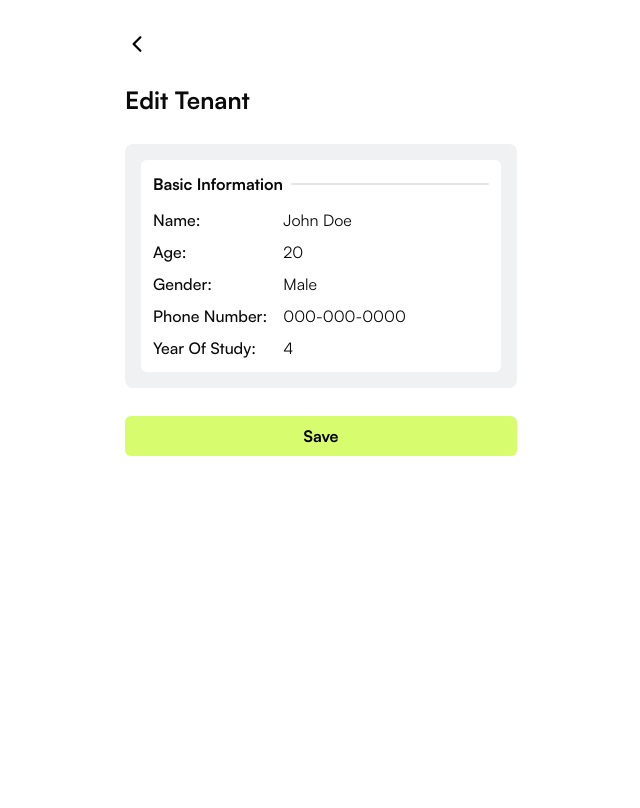
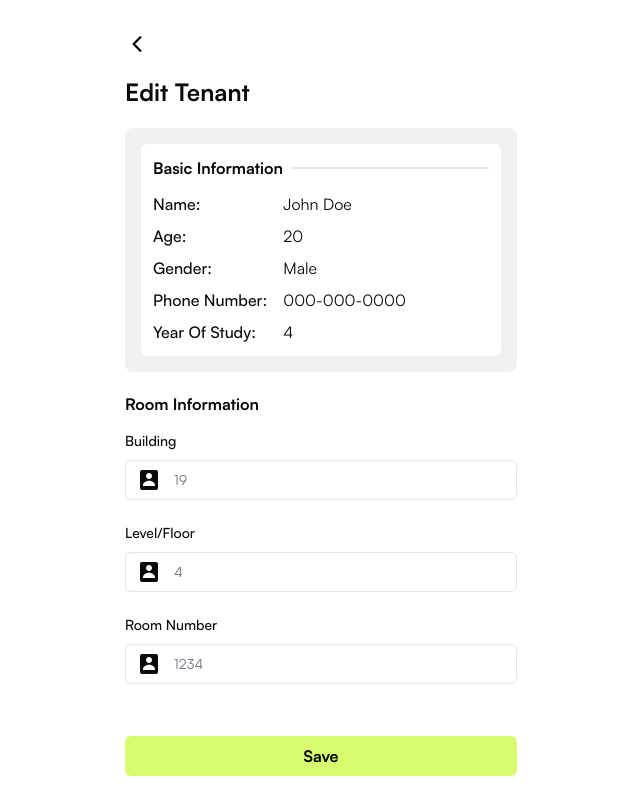
Before and after one commit to NattawatC/streamflow, a Next.js app: page /editTenantInfo in a window 1280 px wide. Shown: the whole page, without its empty margins (319-959 px from the left). Built offline with nearby package versions, Linux system fonts and the light colour scheme.

Commit message:
finished editTenantInfo
need to discuss about bug in owner form

```diff
--- /dev/null
+++ b/src/components/editTenantForm.tsx
@@ -0,0 +1,120 @@
+"use client"
+
+import { BiSolidUserRectangle } from "react-icons/bi"
+import { z } from "zod"
+import { useForm } from "react-hook-form"
+import { zodResolver } from "@hookform/resolvers/zod"
+import { useRouter } from "next/router"
+import { Button } from "@/components/ui/button"
+import {
+  Form,
+  FormControl,
+  FormDescription,
+  FormField,
+  FormItem,
+  FormLabel,
+  FormMessage,
+} from "@/components/ui/form"
+import { Input } from "@/components/ui/input"
+
+// needed to use, creaate new component "form" for new page
+const formSchema = z.object({
+  building: z.string().nonempty("Building is required"),
+  level: z.string().nonempty("Level is required"),
+  roomnumber: z.string().nonempty("Room Number is required"),
+})
+
+export function EditTenantForm() {
+  const router = useRouter();
+  // 1. Define your form.
+  const form = useForm<z.infer<typeof formSchema>>({
+    resolver: zodResolver(formSchema),
+    defaultValues: {
+      building: "",
+      level: "",
+      roomnumber: "",
+    },
+  })
+
+  // 2. Define a submit handler.
+  function onSubmit(values: z.infer<typeof formSchema>) {
+    // Do something with the form values.
+    console.log(values)
+    router.push("/tenantInfo")
+  }
+
+  return (
+    <Form {...form}>
+      <form onSubmit={form.handleSubmit(onSubmit)} className="flex flex-col gap-5">
+        <FormField
+          control={form.control}
+          name="building"
+          render={({ field }) => (
+            <FormItem>
+              <FormLabel htmlFor="building" className="text-sm">Building</FormLabel>
+              <FormControl>
+                <>
+                  <Input
+                    id="building"
+                    type="text"
+                    className="text-sm"
+                    placeholder="19"
+                    {...field}
+                    icon={<BiSolidUserRectangle size={24} />}
+                  />
+                </>
+              </FormControl>
+              <FormMessage />
+            </FormItem>
+          )}
+        />
+        <FormField
+          control={form.control}
+          name="level"
+          render={({ field }) => (
+            <FormItem>
+              <FormLabel htmlFor="level" className="text-sm">Level/Floor</FormLabel>
+              <FormControl>
+                <Input
+                    id="level"
+                  type="text"
+                  className="text-sm"
+                  icon={<BiSolidUserRectangle size={24} />}
+                  placeholder="4"
+                  {...field}
+                  />
+              </FormControl>
+              <FormMessage />
+            </FormItem>
+          )}
+        />
+        <FormField
+          control={form.control}
+          name="roomnumber"
+          render={({ field }) => (
+            <FormItem>
+              <FormLabel htmlFor="roomnumber" className="text-sm">Room Number</FormLabel>
+              <FormControl>
+                <Input
+                    id="roomnumber"
+                  type="text"
+                  className="text-sm"
+                  icon={<BiSolidUserRectangle size={24} />}
+                  placeholder="1234"
+                  {...field}
+                />
+              </FormControl>
+              <FormMessage />
+            </FormItem>
+          )}
+        />
+        <Button
+          type="submit"
+          className="flex w-full text-base font-bold mt-8 bg-custom-green text-black"
+        >
+          Save
+        </Button>
+      </form>
+    </Form>
+  )
+}
--- a/src/pages/editTenantInfo.tsx
+++ b/src/pages/editTenantInfo.tsx
@@ -7,6 +7,7 @@ import { Separator } from "@/components/ui/separator"
 import { MainLayout } from "@/components/layout"
 import { FiEdit } from "react-icons/fi"
 import { IoIosArrowBack } from "react-icons/io"
+import { EditTenantForm } from "@/components/editTenantForm"
 
 const mockData = {
   firstname: "John",
@@ -14,17 +15,13 @@ const mockData = {
   age: 20,
   gender: "Male",
   phoneNumber: "000-000-0000",
-  building: 99,
-  floor: 99,
-  roomNumber: 1234,
-  status: "Payment Incomplete",
   yearOfStudy: 4,
 }
 
 const editTenantInfo: NextPage = () => {
   return (
     <>
-      <MainLayout className="flex flex-col gap-7">
+      <MainLayout className="flex flex-col gap-5">
         {/* change path */}
         <Link href="owner/home">
           <IoIosArrowBack size={24} className="text-black" />
@@ -60,17 +57,12 @@ const editTenantInfo: NextPage = () => {
             </div>
           </div>
         </div>
+        <div className=" flex flex-col gap-3">
+          <h1 className="font-bold text-base">Room Information</h1>
+          <EditTenantForm></EditTenantForm>
+        </div>
 
 
-{/* change path */}
-        <div className="flex flex-col gap-3">
-          <Link href={"/editTenantInfo"}>
-            <Button className="font-bold bg-custom-green text-black w-full text-base gap-2">
-              Save
-            </Button>
-          </Link>
-
-        </div>
       </MainLayout>
     </>
   )
--- /dev/null
+++ b/src/pages/mustdel.tsx
@@ -0,0 +1,24 @@
+"use client"
+
+import { NextPage } from "next"
+import Link from "next/link"
+import { Button } from "@/components/ui/button"
+import { Separator } from "@/components/ui/separator"
+import { MainLayout } from "@/components/layout"
+import { FiEdit } from "react-icons/fi"
+import { IoIosArrowBack } from "react-icons/io"
+import { EditTenantForm } from "@/components/editTenantForm"
+import { LoginOwnerForm } from "@/components/login/ownerForm"
+
+
+const mustdel: NextPage = () => {
+  return (
+    <>
+      <MainLayout className="flex flex-col gap-7">
+        <EditTenantForm></EditTenantForm>
+        {/* <LoginOwnerForm></LoginOwnerForm> */}
+      </MainLayout>
+    </>
+  )
+}
+export default mustdel
```
